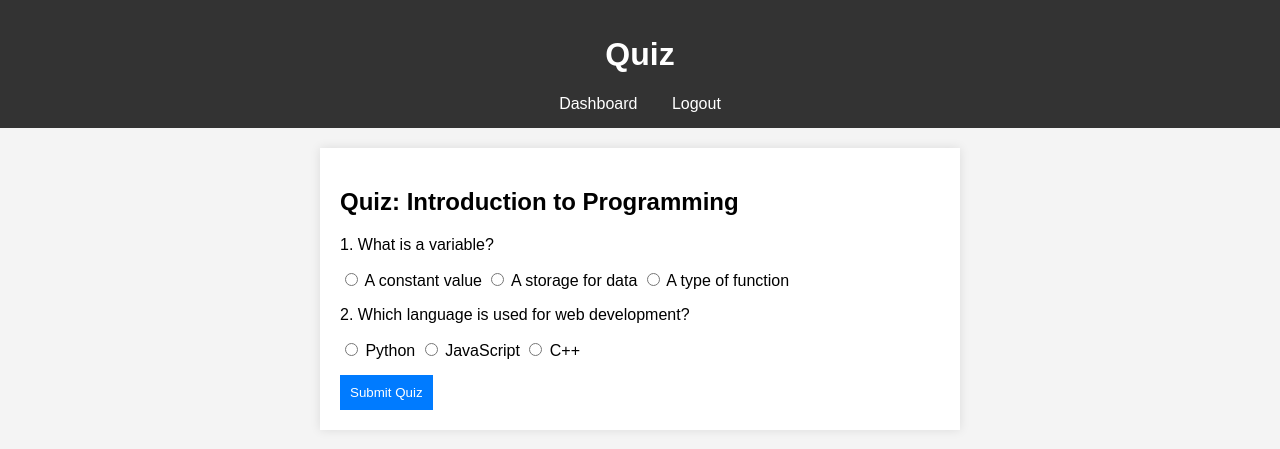
After one commit to iiuuaan/edukewer, a PHP site: page /quiz.html in a window 1280 px wide. The commit adds this page. Shown: the top 449 px of the page. Run offline with PHP 8.4, Linux system fonts and the light colour scheme.

Commit message:
Added course enrollment and quiz feature

```diff
--- a/assets/css/styles.css
+++ b/assets/css/styles.css
@@ -93,3 +93,40 @@ nav a {
     padding: 10px;
     border-radius: 5px;
 }
+
+.enroll-btn {
+    background: #28a745;
+    color: white;
+    border: none;
+    padding: 10px;
+    cursor: pointer;
+    margin-top: 10px;
+}
+
+.enroll-btn:hover {
+    background: #218838;
+}
+
+.quiz {
+    max-width: 600px;
+    margin: 20px auto;
+    padding: 20px;
+    background: white;
+    box-shadow: 0 0 10px rgba(0, 0, 0, 0.1);
+}
+
+.question {
+    margin-bottom: 15px;
+}
+
+button {
+    background: #007bff;
+    color: white;
+    border: none;
+    padding: 10px;
+    cursor: pointer;
+}
+
+button:hover {
+    background: #0056b3;
+}
--- a/assets/js/script.js
+++ b/assets/js/script.js
@@ -1,6 +1,8 @@
 document.addEventListener("DOMContentLoaded", function() {
     const loginForm = document.querySelector(".login-form");
     const logoutBtn = document.querySelector("#logout");
+    const enrollButtons = document.querySelectorAll(".enroll-btn");
+    const quizForm = document.querySelector("#quiz-form");
 
     if (loginForm) {
         loginForm.addEventListener("submit", function(event) {
@@ -17,4 +19,35 @@ document.addEventListener("DOMContentLoaded", function() {
             window.location.href = "index.html";
         });
     }
+
+    if (enrollButtons) {
+        enrollButtons.forEach(button => {
+            button.addEventListener("click", function() {
+                alert("You have enrolled in " + this.dataset.course);
+                this.innerText = "Enrolled";
+                this.disabled = true;
+            });
+        });
+    }
+
+    if (quizForm) {
+        quizForm.addEventListener("submit", function(event) {
+            event.preventDefault();
+
+            let score = 0;
+            const answers = {
+                q1: "b",
+                q2: "b"
+            };
+
+            const formData = new FormData(quizForm);
+            for (const [key, value] of formData.entries()) {
+                if (answers[key] === value) {
+                    score++;
+                }
+            }
+
+            alert("Your score: " + score + "/2");
+        });
+    }
 });
--- /dev/null
+++ b/quiz.html
@@ -0,0 +1,41 @@
+<!DOCTYPE html>
+<html lang="en">
+<head>
+    <meta charset="UTF-8">
+    <meta name="viewport" content="width=device-width, initial-scale=1.0">
+    <title>Quiz</title>
+    <link rel="stylesheet" href="assets/css/styles.css">
+</head>
+<body>
+    <header>
+        <h1>Quiz</h1>
+        <nav>
+            <a href="dashboard.html">Dashboard</a>
+            <a href="index.html" id="logout">Logout</a>
+        </nav>
+    </header>
+
+    <section class="quiz">
+        <h2>Quiz: Introduction to Programming</h2>
+        <form id="quiz-form">
+            <div class="question">
+                <p>1. What is a variable?</p>
+                <label><input type="radio" name="q1" value="a"> A constant value</label>
+                <label><input type="radio" name="q1" value="b"> A storage for data</label>
+                <label><input type="radio" name="q1" value="c"> A type of function</label>
+            </div>
+
+            <div class="question">
+                <p>2. Which language is used for web development?</p>
+                <label><input type="radio" name="q2" value="a"> Python</label>
+                <label><input type="radio" name="q2" value="b"> JavaScript</label>
+                <label><input type="radio" name="q2" value="c"> C++</label>
+            </div>
+
+            <button type="submit">Submit Quiz</button>
+        </form>
+    </section>
+
+    <script src="assets/js/script.js"></script>
+</body>
+</html>
```
